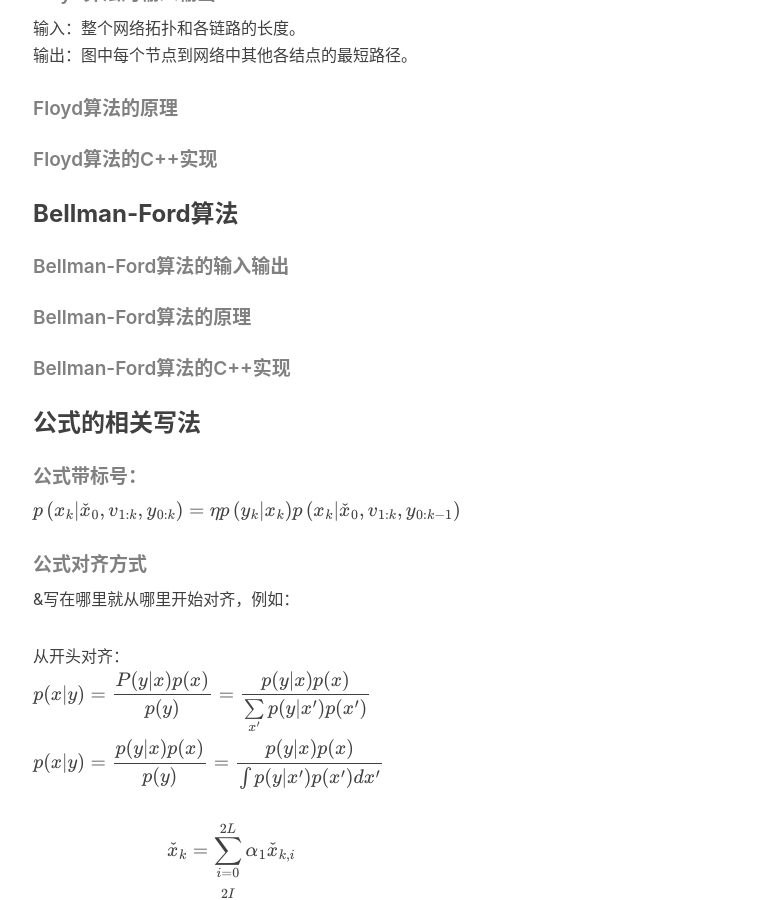
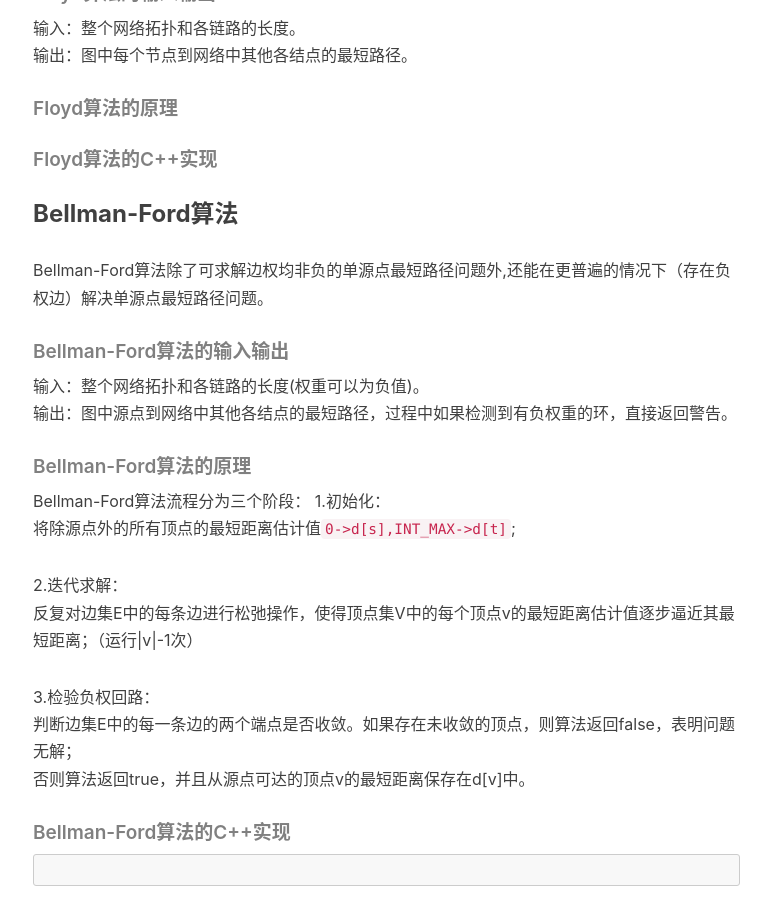
Before and after one commit to wykxwyc/wykxwyc.github.io, a Jekyll site: the page built from _posts/2019-08-03-The-graph-algorithm.markdown, in a window 1280 px wide and 900 px high, scrolled down 3916 px. Shown: the whole window, without its empty margins (232-1003 px from the left). Built offline with Jekyll 4.4.1, drawn with Linux system fonts in a browser that asks for light colours; formulas are drawn with MathJax 3; comment, search, counter and statistics services are not loaded.

Commit message:
add bellman-ford in graph-algorithm

````diff
--- a/_posts/2019-08-03-The-graph-algorithm.markdown
+++ b/_posts/2019-08-03-The-graph-algorithm.markdown
@@ -167,11 +167,31 @@ $$
 
 
 ### Bellman-Ford算法
+Bellman-Ford算法除了可求解边权均非负的单源点最短路径问题外,还能在更普遍的情况下（存在负权边）解决单源点最短路径问题。
+
 ##### Bellman-Ford算法的输入输出
 
+输入：整个网络拓扑和各链路的长度(权重可以为负值)。
+输出：图中源点到网络中其他各结点的最短路径，过程中如果检测到有负权重的环，直接返回警告。
+
 ##### Bellman-Ford算法的原理
+Bellman-Ford算法流程分为三个阶段：
+1.初始化：
+将除源点外的所有顶点的最短距离估计值`0->d[s],INT_MAX->d[t]`;
+
+2.迭代求解：
+反复对边集E中的每条边进行松弛操作，使得顶点集V中的每个顶点v的最短距离估计值逐步逼近其最短距离；（运行|v|-1次）
+
+3.检验负权回路：
+判断边集E中的每一条边的两个端点是否收敛。如果存在未收敛的顶点，则算法返回false，表明问题无解；
+否则算法返回true，并且从源点可达的顶点v的最短距离保存在d[v]中。
+
 
 ##### Bellman-Ford算法的C++实现
+
+```
+
+```
 
 
 ### 公式的相关写法
````
